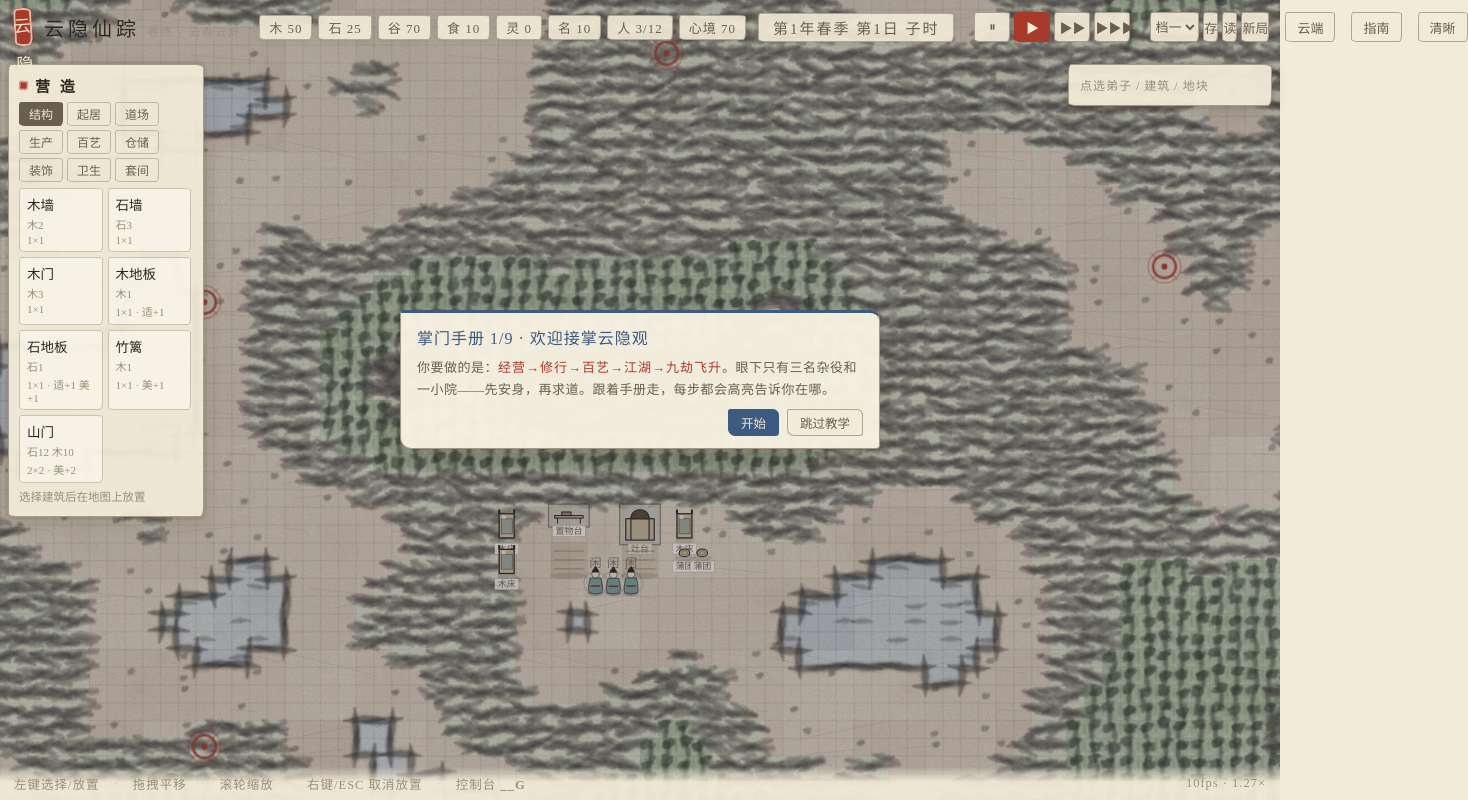
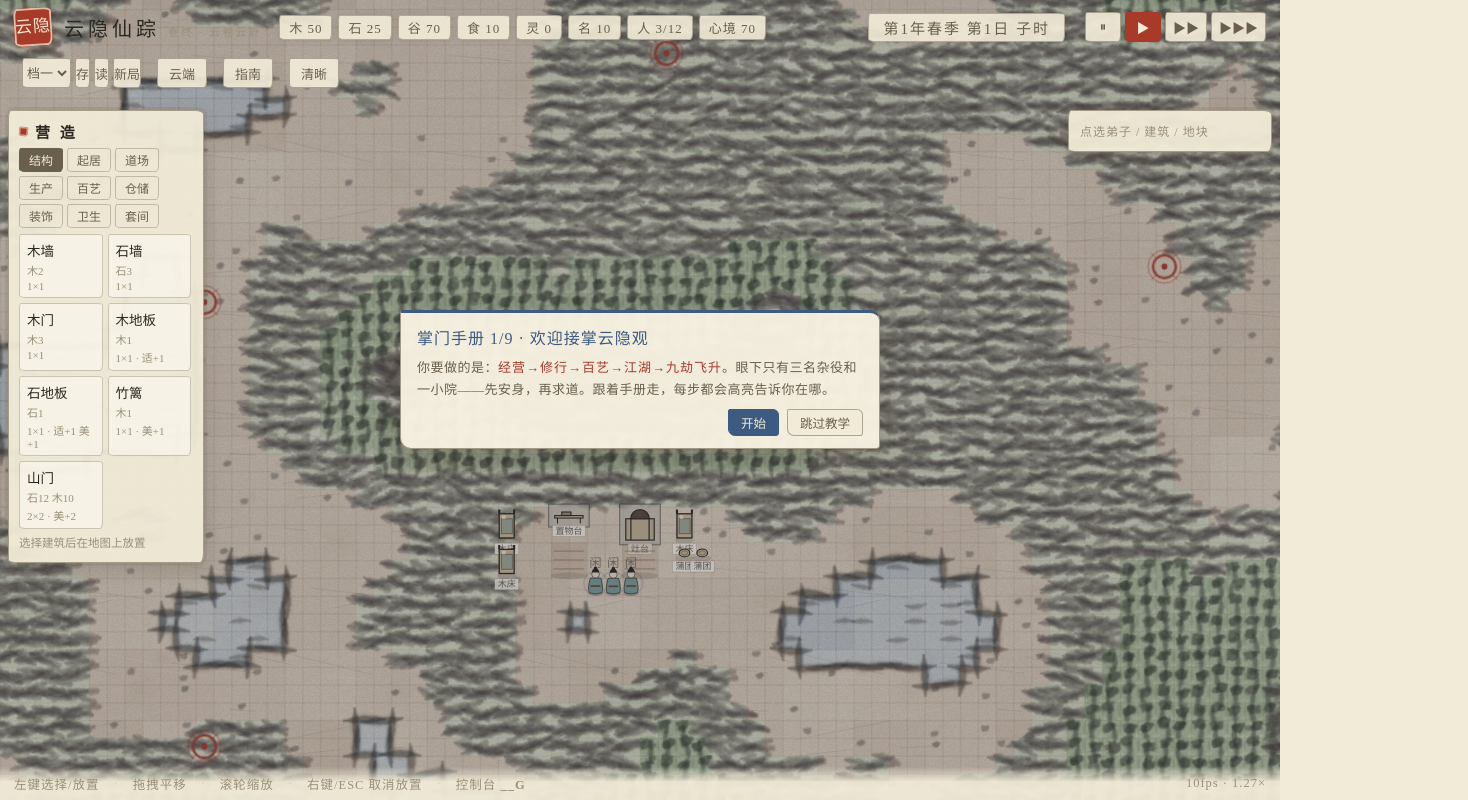
Before and after one commit to AlexanderGPY/xiuxian-sim, a website: page index.html in a window 1280 px wide. Shown: the whole page, 1468 px wide, since content can reach past the window. Drawn offline with Linux system fonts and the light colour scheme; no server answers; animation ran at ten frames a second.

Commit message:
UI 修复: 子时日期条 undefined时(time.js 先归零再发 time:shichen)/倍速按钮自适应宽度(▶▶▶不再溢出)/顶栏换行时左右面板 ResizeObserver 自动避让; 回归46/46

```diff
--- a/index.html
+++ b/index.html
@@ -32,7 +32,7 @@
   }
 
   /* ---- 顶栏 ---- */
-  #topbar{position:absolute;top:0;left:0;right:0;display:flex;align-items:center;gap:12px;
+  #topbar{position:absolute;top:0;left:0;right:0;display:flex;align-items:center;flex-wrap:wrap;row-gap:4px;gap:12px;
     padding:8px 14px;pointer-events:none;z-index:10}
   #topbar>*{pointer-events:auto}
   .seal{width:38px;height:38px;line-height:38px;text-align:center;
@@ -52,7 +52,7 @@
   #speed{display:flex;gap:4px;margin-left:8px}
   #speed button,#filebtns button,#filebtns select{height:30px;font-family:inherit;font-size:13px;color:var(--zhong);white-space:nowrap;
     background:rgba(242,235,216,.92);border:1px solid rgba(106,95,76,.5);border-radius:2px 6px 3px 7px / 6px 2px 7px 3px;cursor:pointer}
-  #speed button{width:36px}
+  #speed button{min-width:36px;width:auto;padding:0 7px}
   #speed button:hover,#filebtns button:hover{border-color:var(--nong);color:var(--jiao)}
   #speed button.on{background:var(--zhu);border-color:var(--zhu);color:var(--paper)}
   #filebtns{display:flex;gap:4px;margin-left:8px}
@@ -324,6 +324,17 @@
   X.Game.init();
   X.HUD.init();
 
+  // 顶栏高度自适应：按钮换行时把左右面板压到顶栏下方，避免重叠
+  const topbar = document.getElementById('topbar');
+  const fitPanels = () => {
+    const h = topbar.offsetHeight + 6;
+    document.getElementById('left').style.top = h + 'px';
+    document.getElementById('right').style.top = h + 'px';
+  };
+  if (window.ResizeObserver) new ResizeObserver(fitPanels).observe(topbar);
+  window.addEventListener('resize', fitPanels);
+  fitPanels();
+
   // 日期
   const dateEl = document.getElementById('date');
   const refresh = () => { dateEl.textContent = X.Time.dateString(); };
--- a/js/sim/time.js
+++ b/js/sim/time.js
@@ -18,11 +18,14 @@
     T.tick++;
     if (T.tick % T.TICKS_PER_SHICHEN !== 0) return;
     T.shichen++;
-    X.Bus.emit('time:shichen', T.shichen);
-    if (T.shichen < T.SHICHEN_PER_DAY) return;
+    if (T.shichen < T.SHICHEN_PER_DAY) {
+      X.Bus.emit('time:shichen', T.shichen);   // 始终带 0~11 的合法时辰
+      return;
+    }
     T.shichen = 0; T.day++; T.dayOfYear++;
+    X.Bus.emit('time:shichen', T.shichen);     // 归零后再发（子时），订阅方不会见到 12
     X.Bus.emit('time:day', T.day);
-    if (T.dayOfYear % T.DAY_PER_SEASON === 0) X.Bus.emit('time:season', T.season);
+    if (T.dayOfYear % 90 === 0) X.Bus.emit('time:season', T.season);
     if (T.dayOfYear >= 360) { T.dayOfYear = 0; T.year++; X.Bus.emit('time:year', T.year); }
   }
   X.Tick.on(onTick);
```
